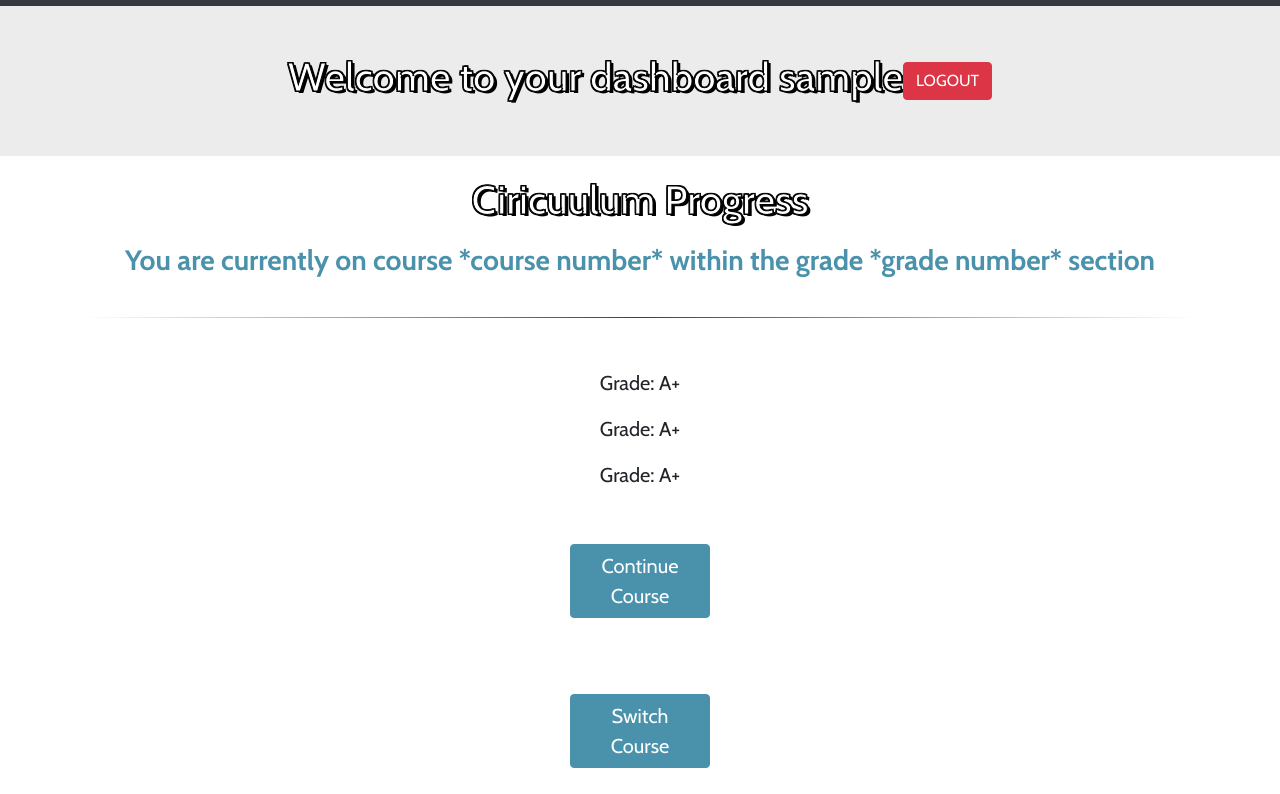
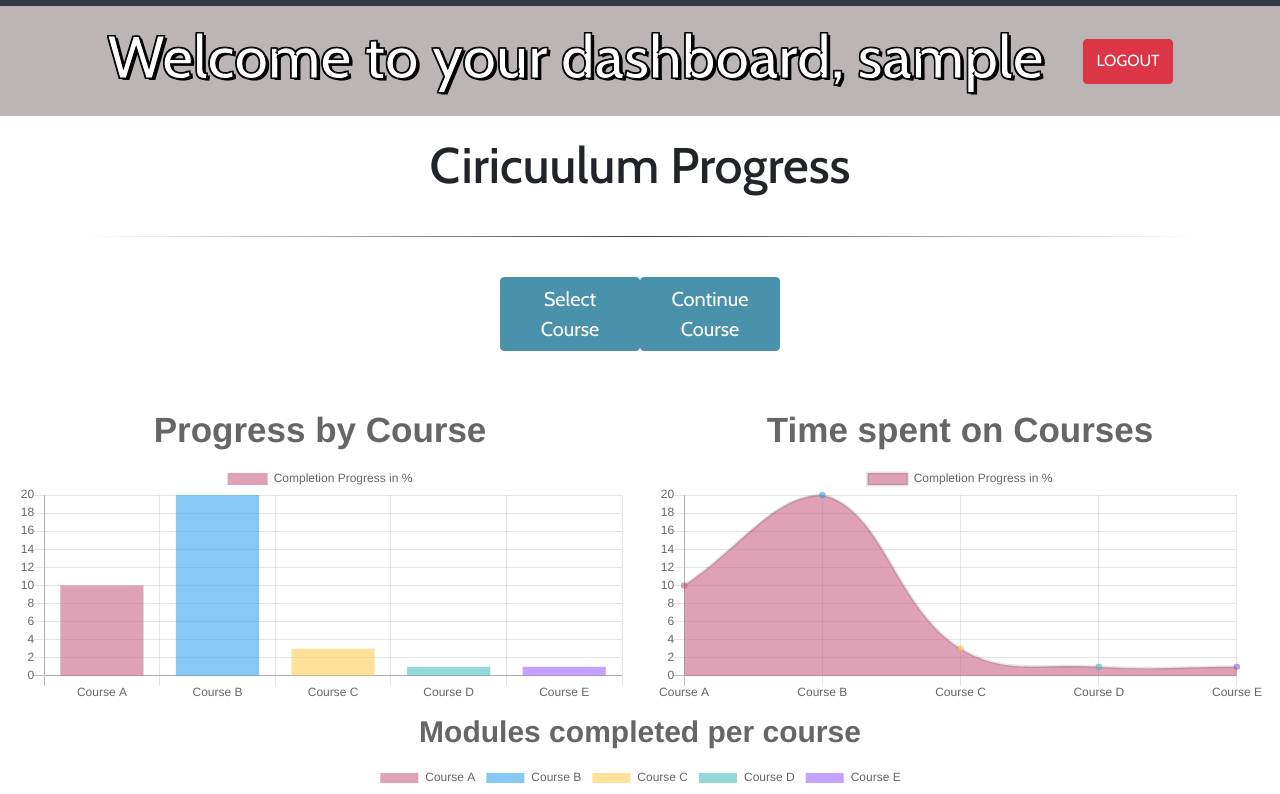
Before and after one commit to Petrovski/Mathtropolis, a React (Create React App) app in the folder client/: page /dashboard in a window 1280 px wide. Shown: the part 320-1114 px from the top of the page. Built offline with nearby package versions, Linux system fonts and the light colour scheme; sample sign-in values are in the browser's storage.

Commit message:
Big changes

```diff
--- a/client/src/App.css
+++ b/client/src/App.css
@@ -2,24 +2,62 @@
   text-align: center;
 }
 
+.row {
+  margin: 0 auto;
+}
+
+.course-heading {
+  font-size: 60px;
+  padding-bottom: 20px;
+}
+
+.course-selections {
+  font-size: 30px;
+  margin: 20px;
+}
+
+#dashboard-heading {
+  font-size: 60px;
+  padding: 15px 0px 15px 0px;
+}
+
+.logout-btn {
+  margin-left: 40px;
+  height: 45px;
+}
+
+.buttons-container {
+  display: flex;
+  flex-direction: column;
+}
+
+.course-buttons {
+  margin: 10px;
+}
+
 .main-page {
   display: flex;
-  flex: 1;
   flex-direction: column;
-  height: 100vh;
+}
+
+.chart-row {
+  padding-top: 50px;
+}
+
+.course-container {
+  text-align: center;
 }
 
 .top-section {
   display: flex;
-  flex: 4;
   justify-content: center;
   align-items: center;
-  background: rgb(236, 236, 236);
+  background: rgb(187, 181, 181);
 }
 
 .bottom-section {
   display: flex;
-  flex: 4;
+  flex-direction: row;
   justify-content: center;
   align-items: center;
   background: rgb(255, 255, 255);
@@ -27,6 +65,7 @@
 
 .cprogress {
   margin-top: 20px;
+  font-size: 50px;
 }
 
 #currentcourse {
--- a/client/src/components/Chart/index.js
+++ b/client/src/components/Chart/index.js
@@ -14,20 +14,20 @@ class Chart extends Component {
     static defaultProps = {
         displayTitle: true,
         displayLegend: true,
-        legendPosition: 'right',
-        location: 'City'
     }
 
     render() {
         return (
             <div className="chart">
+            <div className="row chart-row">
+                <div className="col-lg-6">
                     <Bar
                         data={this.state.chartData}
                         options={{
                             title: {
                                 display: this.props.displayTitle,
-                            text: 'Largest Cities In ' + this.props.location,
-                            fontSize: 25
+                                text: 'Progress by Course',
+                                fontSize: 35
                             },
                             legend: {
                                 display: this.props.displayLegend,
@@ -35,29 +35,33 @@ class Chart extends Component {
                             }
                         }}
                     />
+                </div>
 
+                <div className="col-lg-6">
                     <Line
                         data={this.state.chartData}
                         options={{
                             title: {
                                 display: this.props.displayTitle,
-                            text: 'Largest Cities In ' + this.props.location,
-                            fontSize: 25
+                                text: 'Time spent on Courses',
+                                fontSize: 35
                             },
                             legend: {
-                            display: this.props.displayLegend,
+                                display: 'Course hours',
                                 position: this.props.legendPosition
                             }
                         }}
                     />
+                </div>
 
+            </div>
                 <Pie
                     data={this.state.chartData}
                     options={{
                         title: {
                             display: this.props.displayTitle,
-                            text: 'Largest Cities In ' + this.props.location,
-                            fontSize: 25
+                            text: 'Modules completed per course',
+                            fontSize: 30
                         },
                         legend: {
                             display: this.props.displayLegend,
--- a/client/src/components/ChartContainer/index.js
+++ b/client/src/components/ChartContainer/index.js
@@ -18,26 +18,24 @@ class ChartContainer extends Component {
         // Ajax calls here
         this.setState({
             chartData: {
-                labels: ['Boston', 'Worcester', 'Springfield', 'Lowell', 'Cambridge', 'New Bedford'],
+                labels: ['Course A', 'Course B', 'Course C', 'Course D', 'Course E'],
                 datasets: [
                     {
-                        label: 'Population',
+                        label: 'Completion Progress in %',
                         data: [
-                            617594,
-                            181045,
-                            153060,
-                            106519,
-                            105162,
-                            95072
+                            10,
+                            20,
+                            3,
+                            1,
+                            1
                         ],
                         backgroundColor: [
-                            'rgba(255, 99, 132, 0.6)',
+                            'rgba(200, 99, 132, 0.6)',
                             'rgba(54, 162, 235, 0.6)',
                             'rgba(255, 206, 86, 0.6)',
                             'rgba(75, 192, 192, 0.6)',
                             'rgba(153, 102, 255, 0.6)',
-                            'rgba(255, 159, 64, 0.6)',
-                            'rgba(255, 99, 132, 0.6)'
+                            'rgba(255, 159, 64, 0.6)'
                         ]
                     }
                 ]
@@ -48,10 +46,7 @@ class ChartContainer extends Component {
     render() {
         return (
             <div className="App">
-                <div className="App-header">
-                    <h2>Welcome to React</h2>
-                </div>
-                <Chart chartData={this.state.chartData} location="Massachusetts" legendPosition="bottom" />
+                <Chart chartData={this.state.chartData} legendPosition="top" />
             </div>
         );
     }
--- a/client/src/components/Heading/index.js
+++ b/client/src/components/Heading/index.js
@@ -10,7 +10,6 @@ class Heading extends Component  {
                         <li data-target="#carouselExampleIndicators" data-slide-to="0" className="active"></li>
                         <li data-target="#carouselExampleIndicators" data-slide-to="1"></li>
                         <li data-target="#carouselExampleIndicators" data-slide-to="2"></li>
-                        <li data-target="#carouselExampleIndicators" data-slide-to="3"></li>
                     </ol>
                     <div className="carousel-inner">
                         <div className="carousel-item active">
@@ -18,9 +17,6 @@ class Heading extends Component  {
                         </div>
                         <div className="carousel-item">
                             <img id="carousel-img" className="d-block w-100" src="http://media1.s-nbcnews.com/i/streams/2014/April/140428/2D274905725236-today-kid-homework-140428.jpg" alt="Second slide" />
-                        </div>
-                        <div className="carousel-item">
-                            <img id="carousel-img" className="d-block w-100" src="https://upload.wikimedia.org/wikipedia/en/thumb/3/38/Operators_%28maths%29_linear.svg/1280px-Operators_%28maths%29_linear.svg.png" alt="Third slide" />
                         </div>
                         <div className="carousel-item">
                             <img id="carousel-img" className="d-block w-100" src="http://neatoday.org/wp-content/uploads/2015/04/effects_of_high_stakes_testing-e1429797999258.jpg" alt="Fourth slide" />
--- a/client/src/components/Info/style.css
+++ b/client/src/components/Info/style.css
@@ -2,7 +2,7 @@ hr {
     border: 0;
     height: 1px;
     background-image: linear-gradient(to right, rgba(0, 0, 0, 0), rgba(0, 0, 0, 0.75), rgba(0, 0, 0, 0));
-    margin: 40px 0px 50px 0px;
+    margin: 40px 0px 40px 0px;
 }
 
 body {
--- a/client/src/components/dashboard.js
+++ b/client/src/components/dashboard.js
@@ -36,30 +36,21 @@ class Dashboard extends Component {
                 <Nav />
                 <div className="main-page">
                     <div className="top-section">
-                        <h1>Welcome to your dashboard {name}</h1>
-
-                        <button className="btn btn-danger" onClick={this._handleLogout}>LOGOUT</button>
-
+                        <h1 id="dashboard-heading">Welcome to your dashboard, {name}</h1>
+                        <button className="logout-btn btn btn-danger" onClick={this._handleLogout}>LOGOUT</button>
                     </div>
                     <div className="container">
-                    <h1 className="cprogress">Ciricuulum Progress</h1>
-                        <div className="container" id="currentcourse">
-                        <h3>You are currently on course *course number* within the grade *grade number* section</h3>
+                    <h2 className="cprogress">Ciricuulum Progress</h2>
+                    <hr />
                     </div>
-                    <hr />
-                    <div className="container">
-                        <p>Grade: A+</p>
-                        <p>Grade: A+</p>
-                        <p>Grade: A+</p>
-                    </div>
-                    </div>
+                    <div className="row">
+                        <div className="bottom-section">
+                            <a href="/courses"><button className="course-btn btn btn-success">Select Course</button></a>
+                        </div>
 
-                    <div className="bottom-section">
-                        <button className="btn btn-success">Continue Course</button>
-                    </div>
-
-                    <div className="bottom-section">
-                        <button className="btn btn-success">Switch Course</button>
+                        <div className="bottom-section">
+                            <button className="course-btn btn btn-success">Continue Course</button>
+                        </div>
                     </div>
                 </div>
 
--- a/client/src/index.js
+++ b/client/src/index.js
@@ -5,7 +5,8 @@ import './index.css';
 import App from './App';
 import Login from './login';
 import Register from './signup';
-import Dashboard from "./components/dashboard"
+import Dashboard from "./components/dashboard";
+import Courses from './components/Courses/index'
 // import Welcome from "./components/welcome";
 import registerServiceWorker from './registerServiceWorker';
 import QuizContainer from './components/QuizContainer/index';
@@ -20,6 +21,7 @@ ReactDOM.render(
             <Route exact path="/dashboard" component={Dashboard} />
             <Route exact path="/login" component={Login} />
             <Route exact path="/register" component={Register} />
+            <Route exact path="/courses" component={Courses} />
         </div>
     </Router>,
     document.getElementById('root'));
```
Also changed, not shown: client/src/components/Courses/index.js (added, +27 -0 lines). Lines whose indentation alone changed are shown as unchanged.
